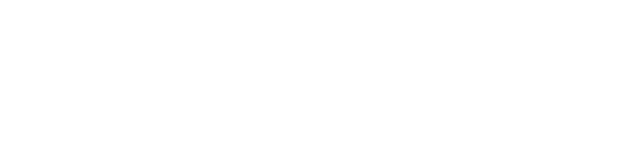
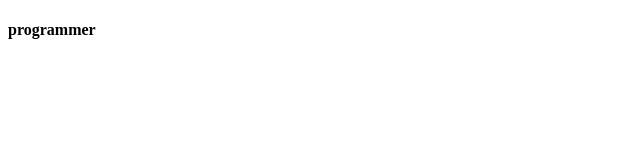
Before and after one commit to hameed980/CLASS-8, a plain HTML site: page about.html in a window 1280 px wide. Shown: the whole page, without its empty margins (0-640 px from the left). Drawn offline with Linux system fonts and the light colour scheme.

Commit message:
added programmer heading

```diff
--- a/about.html
+++ b/about.html
@@ -7,7 +7,7 @@
 </head>
 <body>
 
-
+    <h4>programmer</h4>
 
 </body>
 </html>
```
